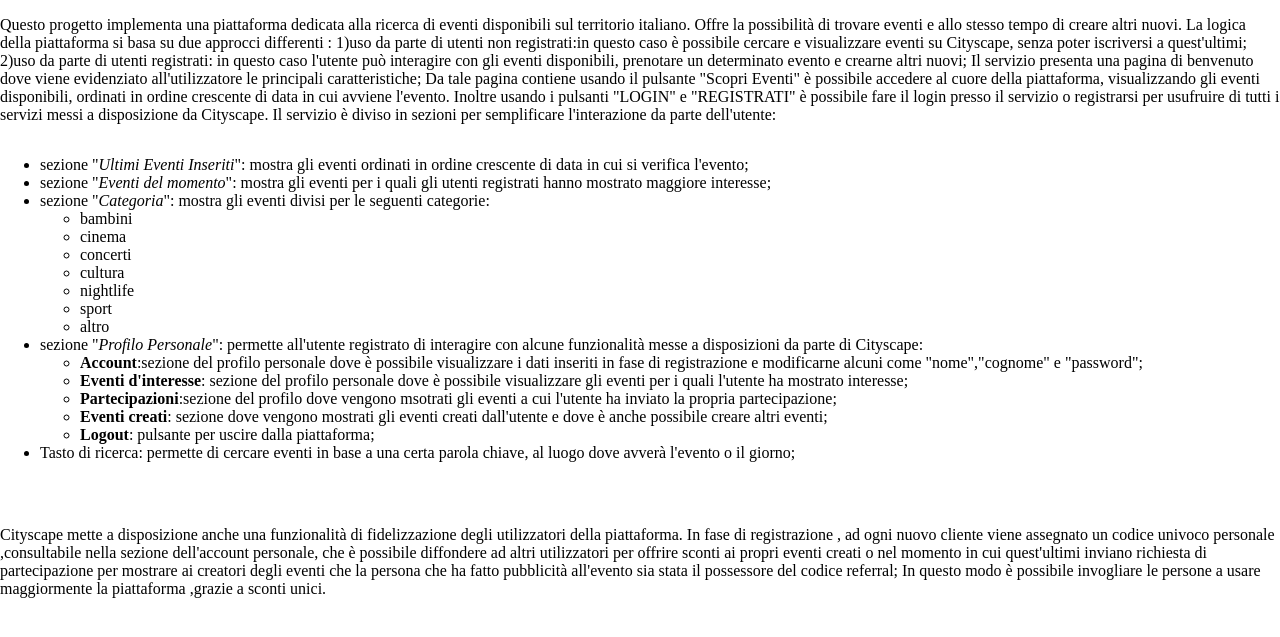
After one commit to giobyR/cityscape, a PHP site: page /html/documentazione.html in a window 1280 px wide. The commit adds this page. Shown: the top 637 px of the page. Run offline with PHP 8.4, Linux system fonts and the light colour scheme; some web fonts are replaced.

Commit message:
started documentation page and applied some changes to index page layout

```diff
--- a/css/index.css
+++ b/css/index.css
@@ -10,6 +10,7 @@ body{
     font-family: "sanFranciscoThin";
     display: flex;
     flex-direction: column;
+    margin: 0;
 }
 .container-video{
     position: relative;
@@ -39,6 +40,7 @@ video{
     font-size: 40px;
     align-items: center;
     justify-content: center;
+    padding: 20px;
 }
 .div-img{
     display: flex;
@@ -50,10 +52,12 @@ video{
     transition: ease-out 1s;
     box-shadow: 0px 8px 16px 0px rgba(0,0,0,0.1);
     margin: 10px;
+    margin-left: 30px;
 }
 .div-img p{
     font-size: 40px;
     max-width: 700px;
+    padding: 10px;
 }
 .div-img img{
     max-width: 700px;
@@ -69,8 +73,9 @@ video{
     flex-direction: column;
     font-size: 40px;
     align-items: center;
+    margin-bottom: 20px;
 }
-a:link, a:visited {
+#div-scopriEventi a:link,#div-scopriEventi a:visited {
     background-color: white;
     color: black;
     border: 2px solid rgb(67, 107, 218);
@@ -81,7 +86,7 @@ a:link, a:visited {
     max-height: 30px;
 }
 
-a:hover, a:active {
+#div-scopriEventi a:hover,#div-scopriEventi a:active {
     background-color: rgb(67, 107, 218);
     color: white;
     box-shadow: 0px 8px 16px 0px rgba(0,0,0,0.3);
--- /dev/null
+++ b/html/documentazione.html
@@ -0,0 +1,89 @@
+<!DOCTYPE html>
+<html>
+<head>
+    <meta charset="utf-8" />
+    <meta http-equiv="X-UA-Compatible" content="IE=edge">
+    <title>Documentazione Cityscape</title>
+    <meta name="viewport" content="width=device-width, initial-scale=1">
+    <link rel="stylesheet" href="/css/index.css">
+
+
+</head>
+<body>
+    <p>
+        Questo progetto implementa una piattaforma dedicata alla ricerca di eventi disponibili sul territorio italiano.
+        Offre la possibilità di trovare eventi e allo stesso tempo di creare altri nuovi.
+        La logica della piattaforma si basa su due approcci differenti :
+            1)uso da parte di utenti non registrati:in questo caso è possibile cercare e visualizzare eventi su Cityscape,
+                senza poter iscriversi a quest'ultimi;
+            2)uso da parte di utenti registrati: in questo caso l'utente può interagire con gli eventi disponibili,
+                prenotare un determinato evento e crearne altri nuovi;
+        Il servizio presenta una pagina di benvenuto dove viene evidenziato all'utilizzatore le principali caratteristiche;
+
+
+        Da tale pagina contiene usando il pulsante "Scopri Eventi" è possibile accedere al cuore della piattaforma,
+        visualizzando gli eventi disponibili, ordinati in ordine crescente di data in cui avviene l'evento.
+        Inoltre usando i pulsanti "LOGIN" e "REGISTRATI" è possibile fare il login presso il servizio o registrarsi
+        per usufruire di tutti i servizi messi a disposizione da Cityscape.
+
+        Il servizio è diviso in sezioni per semplificare l'interazione da parte dell'utente:
+            <ul>
+                <li>
+                    sezione "<i>Ultimi Eventi Inseriti</i>": mostra gli eventi ordinati in ordine crescente di data in cui si verifica
+                    l'evento;
+                </li>
+                <li>
+                    sezione "<i>Eventi del momento</i>": mostra gli eventi per i quali gli utenti registrati hanno mostrato
+                    maggiore interesse;
+                </li>
+                <li>
+                    sezione "<i>Categoria</i>": mostra gli eventi divisi per le seguenti categorie:
+                    <ul>
+                        <li>bambini</li>
+                        <li>cinema</li>
+                        <li>concerti</li>
+                        <li>cultura</li>
+                        <li>nightlife</li>
+                        <li>sport</li>
+                        <li>altro</li>
+                    </ul>
+                </li>
+                <li>
+                    sezione "<i>Profilo Personale</i>": permette all'utente registrato di interagire con alcune
+                    funzionalità messe a disposizioni da parte di Cityscape:
+                    <ul>
+                        <li><b>Account</b>:sezione del profilo personale dove è possibile visualizzare i dati inseriti
+                            in fase di registrazione e modificarne alcuni come "nome","cognome" e "password";
+                        </li>
+                        <li>
+                            <b>Eventi d'interesse</b>: sezione del profilo personale dove è possibile visualizzare
+                            gli eventi per i quali l'utente ha mostrato interesse;
+                        </li>
+                        <li><b>Partecipazioni</b>:sezione del profilo dove vengono msotrati gli eventi a cui
+                            l'utente ha inviato la propria partecipazione;
+                        </li>
+                        <li>
+                            <b>Eventi creati</b>: sezione dove vengono mostrati gli eventi creati dall'utente e dove
+                                è anche possibile creare altri eventi;
+                        </li>
+                        <li>
+                            <b>Logout</b>: pulsante per uscire dalla piattaforma;
+                        </li>
+                    </ul>
+                </li>
+                <li>
+                    Tasto di ricerca: permette di cercare eventi in base a una certa parola chiave,
+                    al luogo dove avverà l'evento o il giorno;
+                </li>
+            </ul>
+    </p>
+    <p>
+        Cityscape mette a disposizione anche una funzionalità di fidelizzazione degli utilizzatori della
+        piattaforma. In fase di registrazione , ad ogni nuovo cliente viene assegnato un codice univoco personale
+        ,consultabile nella sezione dell'account personale, che è possibile diffondere ad altri utilizzatori per offrire
+        sconti ai propri eventi creati o nel momento in cui quest'ultimi inviano richiesta di partecipazione per mostrare ai
+        creatori degli eventi che la persona che ha fatto pubblicità all'evento sia stata il possessore del codice referral;
+        In questo modo è possibile invogliare le persone a usare maggiormente la piattaforma ,grazie a sconti unici.
+    </p>
+</body>
+</html>
--- a/php/layout/footer.php
+++ b/php/layout/footer.php
@@ -8,5 +8,6 @@
             Contatti: <a href="<mailto:>popitanu_roberto@hotmail.com</mailto:>">Popitanu S. Roberto</a><br>
         </address>
         <p><a href="../html/condizioniUso.html">Termini e condizioni d'uso</a></p>
+        <a href="/html/documentazione.html">Documentazione</a>
     </div>
 </div>
```
Also changed, not shown: index.php (+10 -5 lines).
